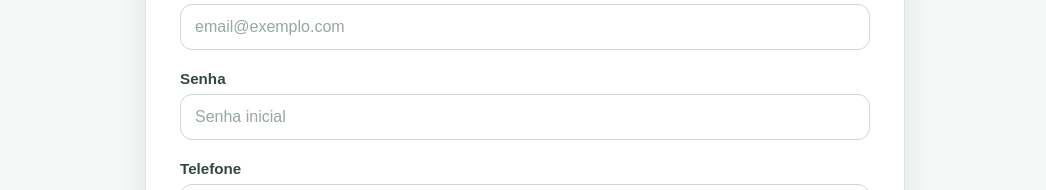
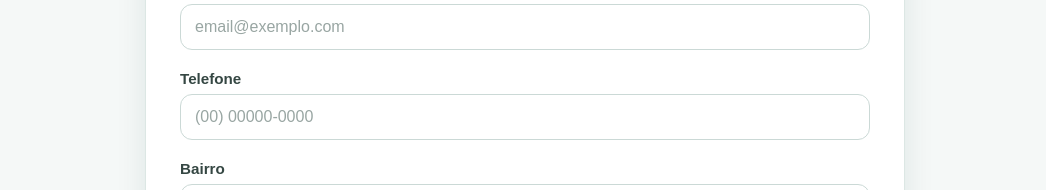
Before and after one commit to GirlenioGomesDev/Projeto-Front-end-faculdade, a React (Vite) app: page /cadastros in a window 1280 px wide. Shown: the part 820-1010 px from the top of the page, without its empty margins (115-1161 px from the left). Built offline with nearby package versions, Linux system fonts and the light colour scheme; no server answers.

Commit message:
Remove campo de senha do cadastro de tutor

```diff
--- a/src/components/UserForm/UserForm.jsx
+++ b/src/components/UserForm/UserForm.jsx
@@ -132,17 +132,13 @@ function UserForm({ onContinuar }) {
   // para montar sessao manualmente.
   // TESTE: depois do cadastro/login, atualize a pagina e confirme que
   // a senha nao ficou salva no navegador.
-  const [senhaTutor, setsenhaTutor] = useState("");
+
   const [telefoneTutor, settelefoneTutor] = useState("");
   const [bairroTutor, setbairroTutor] = useState("");
   const [cidadeTutor, setCidadeTutor] = useState("");
   const [erronomeTutor, setErronometutor] = useState("");
   const [erroemailTutor, setErroemailtutor] = useState("");
   const [errocidadeTutor, setErrocidadetutor] = useState("");
-  // AV2 - Estados de autenticação
-  const [erroSenha, setErroSenha] = useState("");
-
-
 
 
 function handleSubmit(e) {
@@ -151,7 +147,7 @@ function handleSubmit(e) {
     setErronometutor("");
     setErroemailtutor("");
     setErrocidadetutor("");
-    setErroSenha("");
+
 
     const nome = nomeTutor.trim();
     const email = emailTutor.trim();
@@ -179,10 +175,7 @@ function handleSubmit(e) {
         valido = false;
     }
 
-    if (!senhaTutor.trim()) {
-        setErroSenha("Informe sua senha.");
-        valido = false;
-    }
+
 
     if (!valido) return;
 
@@ -243,22 +236,6 @@ function handleSubmit(e) {
         {erroemailTutor && <span>{erroemailTutor}</span>}
       </div>
 
-      <div className="field">
-        <label htmlFor="senhaTutor">Senha</label>
-        <input
-          id="senhaTutor"
-          name="senhaTutor"
-          type="password"
-          placeholder="Senha inicial"
-          value={senhaTutor}
-          onChange={(e) => {
-            setsenhaTutor(e.target.value);
-          }}
-        />
-
-
-        {erroSenha && <span>{erroSenha}</span>}
-      </div>
 
       <div className="field">
         <label htmlFor="telefoneTutor">Telefone</label>
```
